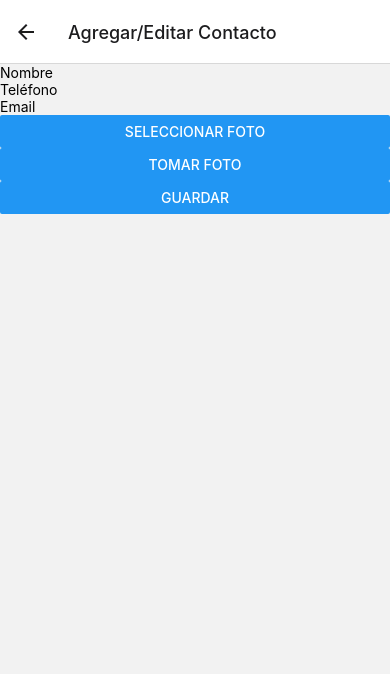
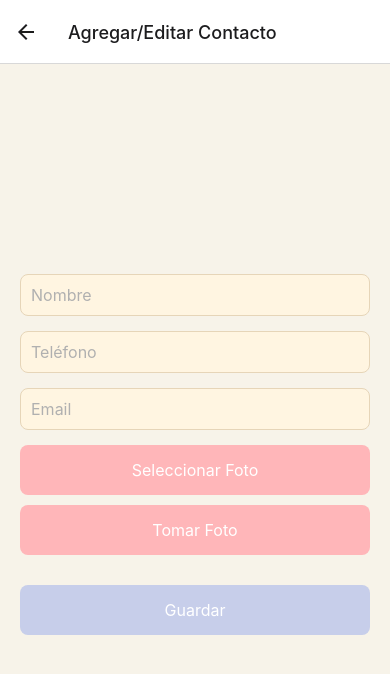
Before and after one commit to dalona/react-native101, a React Native app: screen /AddEditContact in a window 390 px wide. Shown: the top 674 px of the page. Built offline with nearby package versions, Linux system fonts and the light colour scheme.

Commit message:
Styles added

```diff
--- a/src/screens/AddEditContactScreen/addeditcontact.tsx
+++ b/src/screens/AddEditContactScreen/addeditcontact.tsx
@@ -1,5 +1,5 @@
 import React, { useState } from 'react';
-import { View, TextInput, Button, Image } from 'react-native';
+import { View, TextInput, TouchableOpacity, Text, Image, StyleSheet } from 'react-native';
 import { launchImageLibrary, launchCamera } from 'react-native-image-picker';
 import AsyncStorage from '@react-native-async-storage/async-storage';
 import { StackNavigationProp } from '@react-navigation/stack';
@@ -61,14 +61,85 @@ export default function AddEditContactScreen({ navigation, route }: Props) {
   };
 
   return (
-    <View>
-      <TextInput placeholder="Nombre" value={name} onChangeText={setName} />
-      <TextInput placeholder="Teléfono" value={phone} onChangeText={setPhone} />
-      <TextInput placeholder="Email" value={email} onChangeText={setEmail} />
-      {photo && <Image source={{ uri: photo }} style={{ width: 100, height: 100 }} />}
-      <Button title="Seleccionar Foto" onPress={selectPhoto} />
-      <Button title="Tomar Foto" onPress={takePhoto} />
-      <Button title="Guardar" onPress={saveContact} />
+    <View style={styles.container}>
+      <TextInput
+        style={styles.input}
+        placeholder="Nombre"
+        value={name}
+        onChangeText={setName}
+        placeholderTextColor="#B0B0B0"
+      />
+      <TextInput
+        style={styles.input}
+        placeholder="Teléfono"
+        value={phone}
+        onChangeText={setPhone}
+        placeholderTextColor="#B0B0B0"
+      />
+      <TextInput
+        style={styles.input}
+        placeholder="Email"
+        value={email}
+        onChangeText={setEmail}
+        placeholderTextColor="#B0B0B0"
+      />
+      {photo && <Image source={{ uri: photo }} style={styles.photo} />}
+
+      <TouchableOpacity style={styles.button} onPress={selectPhoto}>
+        <Text style={styles.buttonText}>Seleccionar Foto</Text>
+      </TouchableOpacity>
+
+      <TouchableOpacity style={styles.button} onPress={takePhoto}>
+        <Text style={styles.buttonText}>Tomar Foto</Text>
+      </TouchableOpacity>
+
+      <TouchableOpacity style={styles.buttonSave} onPress={saveContact}>
+        <Text style={styles.buttonText}>Guardar</Text>
+      </TouchableOpacity>
     </View>
   );
 }
+
+const styles = StyleSheet.create({
+  container: {
+    flex: 1,
+    backgroundColor: '#F7F3E9',
+    padding: 20,
+    justifyContent: 'center',
+  },
+  input: {
+    backgroundColor: '#FFF5E1',
+    padding: 10,
+    borderRadius: 8,
+    marginBottom: 15,
+    fontSize: 16,
+    color: '#333',
+    borderWidth: 1,
+    borderColor: '#E6D5B8',
+  },
+  button: {
+    backgroundColor: '#FFB6B9',
+    padding: 15,
+    borderRadius: 8,
+    alignItems: 'center',
+    marginBottom: 10,
+  },
+  buttonSave: {
+    backgroundColor: '#C7CEEA',
+    padding: 15,
+    borderRadius: 8,
+    alignItems: 'center',
+    marginTop: 20,
+  },
+  buttonText: {
+    color: '#FFF',
+    fontSize: 16,
+  },
+  photo: {
+    width: 100,
+    height: 100,
+    borderRadius: 50,
+    marginBottom: 20,
+    alignSelf: 'center',
+  },
+});
--- a/src/screens/ContactDetails/contactDetailsScreen.tsx
+++ b/src/screens/ContactDetails/contactDetailsScreen.tsx
@@ -1,5 +1,5 @@
 import React from 'react';
-import { View, Text, Button, Image } from 'react-native';
+import { View, Text, Button, Image, StyleSheet, TouchableOpacity } from 'react-native';
 import AsyncStorage from '@react-native-async-storage/async-storage';
 import { StackNavigationProp } from '@react-navigation/stack';
 import { RootStackParamList } from '../../../App';
@@ -26,13 +26,84 @@ export default function ContactDetailScreen({ navigation, route }: Props) {
   };
 
   return (
-    <View>
-      <Text>{contact.name}</Text>
-      <Text>{contact.phone}</Text>
-      <Text>{contact.email}</Text>
-      {contact.photo && <Image source={{ uri: contact.photo }} style={{ width: 100, height: 100 }} />}
-      <Button title="Eliminar Contacto" onPress={deleteContact} />
-      <Button title="Editar" onPress={() => navigation.navigate('AddEditContact', { contact })} />
+    <View style={styles.container}>
+      <View style={styles.imageContainer}>
+        {contact.photo ? (
+          <Image source={{ uri: contact.photo }} style={styles.contactImage} />
+        ) : (
+          <Text style={styles.noImageText}>Sin Foto</Text>
+        )}
+      </View>
+      <Text style={styles.contactName}>{contact.name}</Text>
+      <Text style={styles.contactInfo}>{contact.phone}</Text>
+      <Text style={styles.contactInfo}>{contact.email}</Text>
+
+      <TouchableOpacity style={styles.deleteButton} onPress={deleteContact}>
+        <Text style={styles.buttonText}>Eliminar Contacto</Text>
+      </TouchableOpacity>
+
+      <TouchableOpacity style={styles.editButton} onPress={() => navigation.navigate('AddEditContact', { contact })}>
+        <Text style={styles.buttonText}>Editar Contacto</Text>
+      </TouchableOpacity>
     </View>
   );
 }
+
+const styles = StyleSheet.create({
+  container: {
+    flex: 1,
+    backgroundColor: '#F3F4ED',
+    padding: 20,
+    alignItems: 'center',
+  },
+  imageContainer: {
+    width: 150,
+    height: 150,
+    borderRadius: 75,
+    backgroundColor: '#E8DFF5',
+    justifyContent: 'center',
+    alignItems: 'center',
+    marginBottom: 20,
+  },
+  contactImage: {
+    width: 150,
+    height: 150,
+    borderRadius: 75,
+  },
+  noImageText: {
+    color: '#999',
+    fontSize: 16,
+  },
+  contactName: {
+    fontSize: 24,
+    fontWeight: 'bold',
+    color: '#333',
+    marginBottom: 10,
+  },
+  contactInfo: {
+    fontSize: 18,
+    color: '#666',
+    marginBottom: 5,
+  },
+  deleteButton: {
+    backgroundColor: '#FFB6B9',
+    padding: 15,
+    borderRadius: 8,
+    marginTop: 20,
+    width: '100%',
+    alignItems: 'center',
+  },
+  editButton: {
+    backgroundColor: '#B2F9FC',
+    padding: 15,
+    borderRadius: 8,
+    marginTop: 10,
+    width: '100%',
+    alignItems: 'center',
+  },
+  buttonText: {
+    color: '#FFF',
+    fontSize: 16,
+    fontWeight: 'bold',
+  },
+});
--- a/src/screens/ContactListScreen/contactsListScreen.tsx
+++ b/src/screens/ContactListScreen/contactsListScreen.tsx
@@ -1,10 +1,10 @@
 import React, { useState, useEffect } from 'react';
-import { View, Text, FlatList, Button, TouchableOpacity } from 'react-native';
+import { View, Text, FlatList, TouchableOpacity, StyleSheet } from 'react-native';
 import AsyncStorage from '@react-native-async-storage/async-storage';
 import { StackNavigationProp } from '@react-navigation/stack';
 import { RootStackParamList } from '../../../App';
 import { Contact } from '../../types/types';
-import { RouteProp, useNavigation } from '@react-navigation/native';
+import { useNavigation } from '@react-navigation/native';
 
 type ContactListScreenNavigationProp = StackNavigationProp<RootStackParamList, 'ContactList'>;
 
@@ -12,7 +12,7 @@ interface Props {
   navigation: ContactListScreenNavigationProp;
 }
 
-export default function ContactListScreen({ navigation }: any) {
+export default function ContactListScreen({ navigation }: Props) {
   const [contacts, setContacts] = useState<Contact[]>([]);
 
   useEffect(() => {
@@ -25,21 +25,81 @@ export default function ContactListScreen({ navigation }: any) {
     fetchContacts();
   }, []);
 
-  const navigate = useNavigation()
+  const navigate = useNavigation();
 
   return (
-    <View>
-      <Text>Hola desde Contactos</Text>
+    <View style={styles.container}>
+      <Text style={styles.headerText}>Lista de Contactos</Text>
       <FlatList
         data={contacts}
         keyExtractor={(item) => item.id.toString()}
         renderItem={({ item }) => (
-          <TouchableOpacity onPress={() => navigation.navigate('ContactDetail', { contact: item })}>
-            <Text>{item.name}</Text>
+          <TouchableOpacity
+            style={styles.contactCard}
+            onPress={() => navigation.navigate('ContactDetail', { contact: item })}
+          >
+            <Text style={styles.contactName}>{item.name}</Text>
+            <Text style={styles.contactInfo}>{item.phone}</Text>
           </TouchableOpacity>
         )}
+        ListEmptyComponent={<Text style={styles.emptyMessage}>No hay contactos guardados</Text>}
       />
-      <Button title="Agregar Contacto" onPress={() => navigation.navigate('AddEditContact')} />
+      <TouchableOpacity style={styles.addButton} onPress={() => navigation.navigate('AddEditContact')}>
+        <Text style={styles.buttonText}>Agregar Contacto</Text>
+      </TouchableOpacity>
     </View>
   );
 }
+
+const styles = StyleSheet.create({
+  container: {
+    flex: 1,
+    backgroundColor: '#F3F4ED',
+    padding: 20,
+  },
+  headerText: {
+    fontSize: 24,
+    fontWeight: 'bold',
+    color: '#4B4B4B',
+    marginBottom: 20,
+    textAlign: 'center',
+  },
+  contactCard: {
+    backgroundColor: '#E8DFF5',
+    padding: 15,
+    borderRadius: 10,
+    marginBottom: 10,
+    shadowColor: '#000',
+    shadowOffset: { width: 0, height: 2 },
+    shadowOpacity: 0.2,
+    shadowRadius: 4,
+  },
+  contactName: {
+    fontSize: 18,
+    fontWeight: '500',
+    color: '#333',
+  },
+  contactInfo: {
+    fontSize: 14,
+    color: '#666',
+    marginTop: 5,
+  },
+  emptyMessage: {
+    textAlign: 'center',
+    fontSize: 16,
+    color: '#999',
+    marginTop: 20,
+  },
+  addButton: {
+    backgroundColor: '#FFB6B9',
+    padding: 15,
+    borderRadius: 8,
+    alignItems: 'center',
+    marginTop: 20,
+  },
+  buttonText: {
+    color: '#FFF',
+    fontSize: 16,
+    fontWeight: 'bold',
+  },
+});
```
